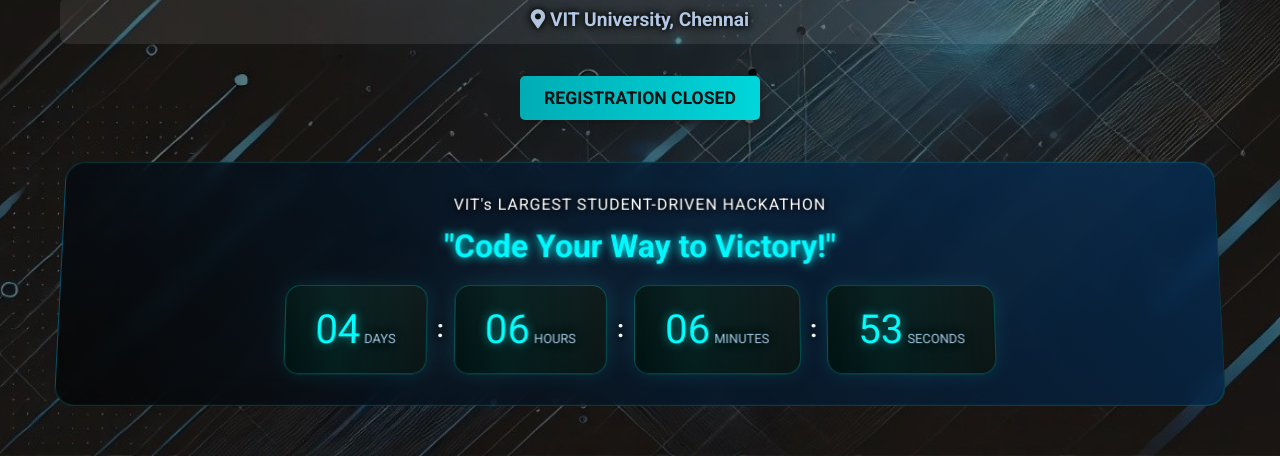
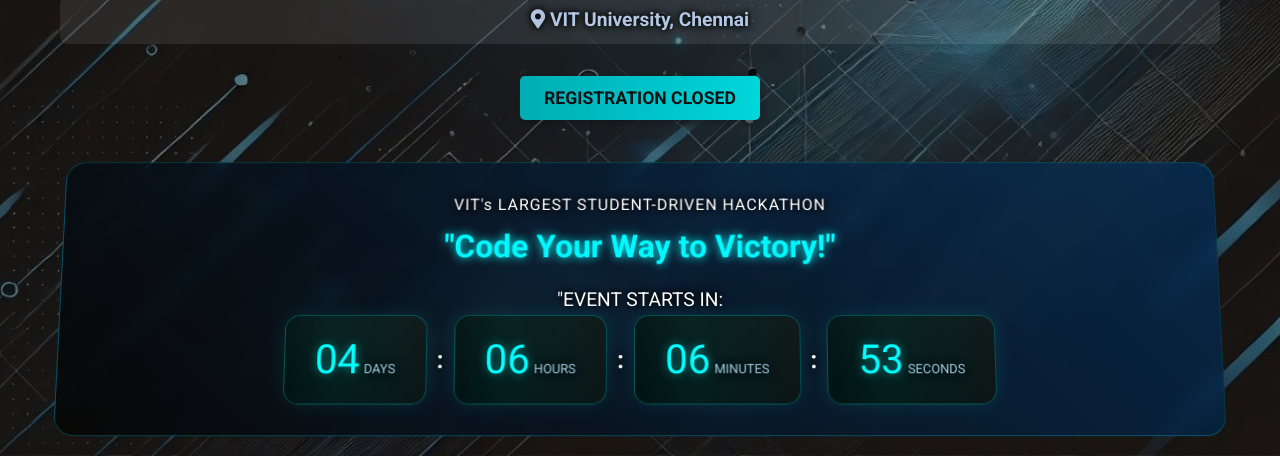
Before and after one commit to msquarex/nexathon, a plain HTML site: page index.html in a window 1280 px wide. Shown: the part 344-800 px from the top of the page. Drawn offline with Linux system fonts and the light colour scheme.

Commit message:
Added event starts in text

```diff
--- a/index.html
+++ b/index.html
@@ -54,7 +54,7 @@
             <div class="countdown-container">
                 <p class="hackathon-info">VIT's LARGEST STUDENT-DRIVEN HACKATHON</p>
                 <h1 class="hackathon-title">"Code Your Way to Victory!"</h1>
-
+                <p>"EVENT STARTS IN:</p>
                 <div class="countdown-timer">
                     <div class="time-block">
                         <span id="days" class="time">00</span>
```
